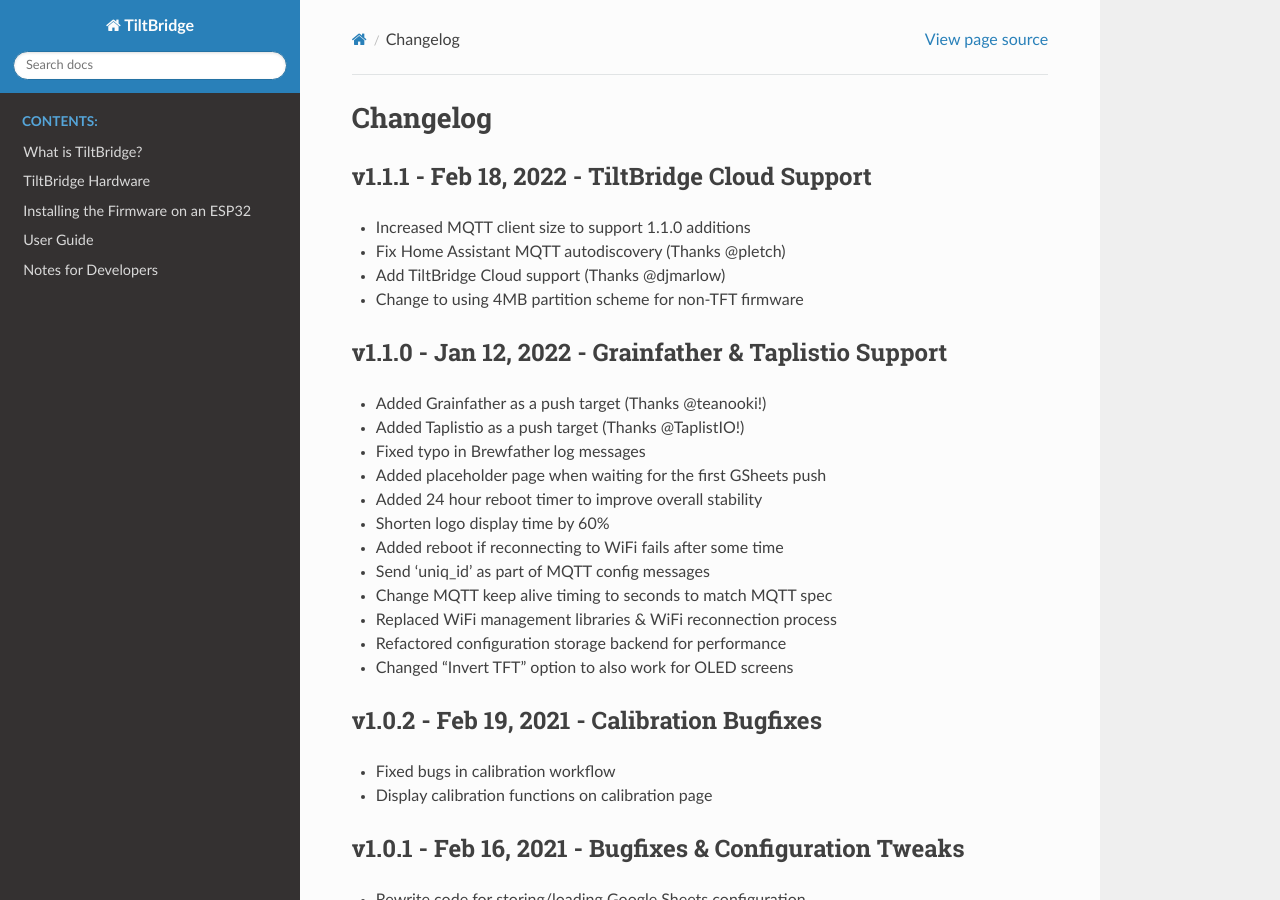
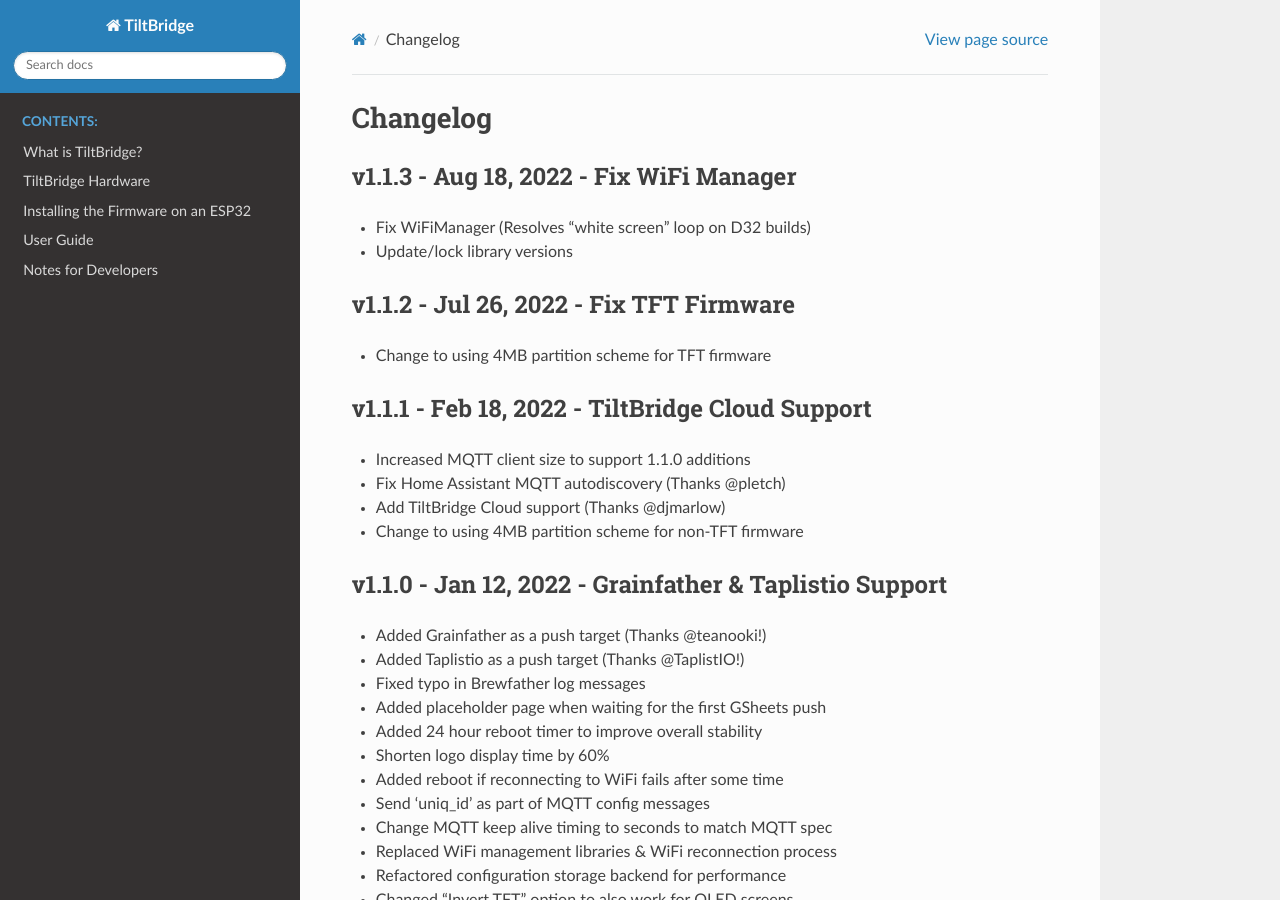
Before and after one commit to thorrak/tiltbridge, a Sphinx documentation site: the page built from docs/source/changelog.rst, in a window 1280 px wide and 900 px high. Built offline with Sphinx 7.4.7 and the Read the Docs theme 2.0.0, drawn with Linux system fonts in a browser that asks for light colours.

Commit message:
Update version

```diff
--- a/docs/source/changelog.rst
+++ b/docs/source/changelog.rst
@@ -1,5 +1,19 @@
 Changelog
 #########
+
+
+
+v1.1.3 - Aug 18, 2022 - Fix WiFi Manager
+----------------------------------------
+
+- Fix WiFiManager (Resolves "white screen" loop on D32 builds)
+- Update/lock library versions
+
+
+v1.1.2 - Jul 26, 2022 - Fix TFT Firmware
+----------------------------------------
+
+- Change to using 4MB partition scheme for TFT firmware
 
 
 v1.1.1 - Feb 18, 2022 - TiltBridge Cloud Support
```
Also changed, not shown: 1 other file.
